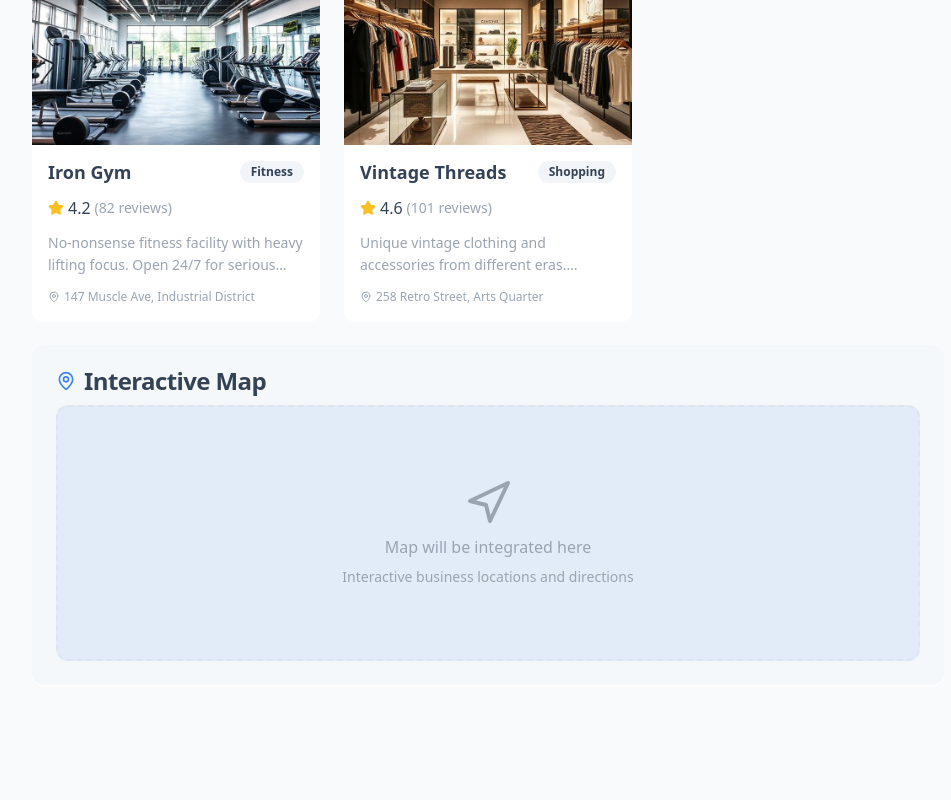
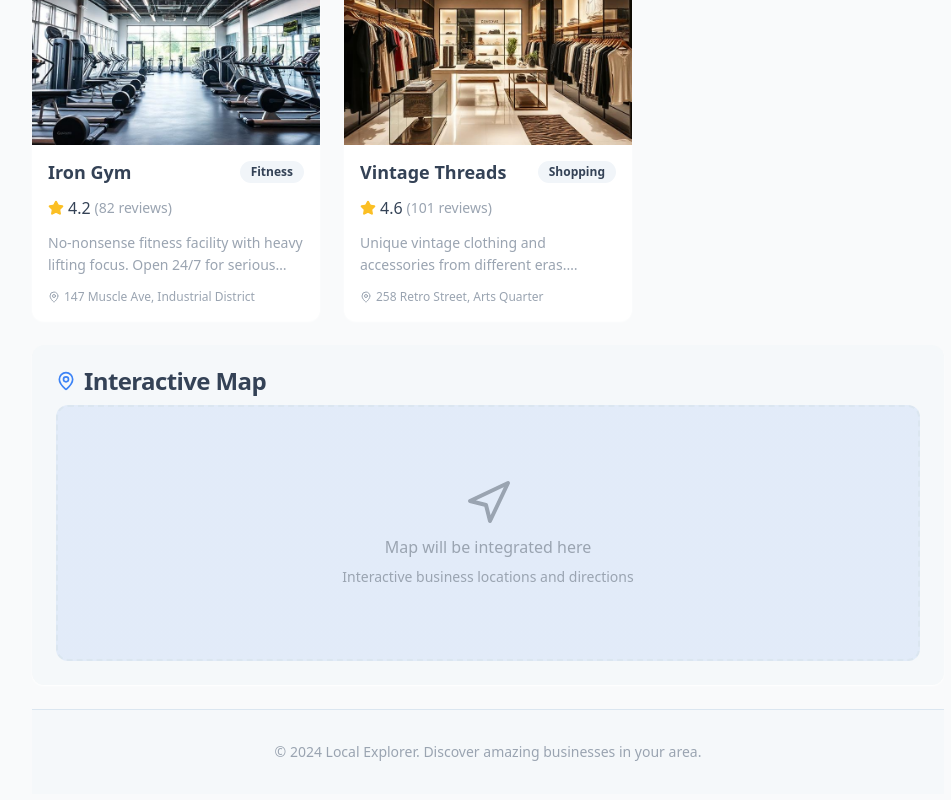
Before and after one commit to sanikadali/locale-finder-board, a React (Vite) app: page / in a window 1280 px wide. Shown: the part 1104-1904 px from the top of the page, without its empty margins (312-1263 px from the left). Before the commit the page ends 1813 px from the top, so only its background shows below. Built offline with nearby package versions, Linux system fonts and the light colour scheme; the HTML template or start-up script is replaced by a standard one.

Commit message:
Add footer component

```diff
--- a/src/pages/Index.tsx
+++ b/src/pages/Index.tsx
@@ -78,6 +78,15 @@ const Index = () => {
 
               {/* Map Section */}
               <MapPlaceholder />
+
+              {/* Footer */}
+              <footer className="border-t bg-muted/30 mt-12">
+                <div className="py-8 text-center">
+                  <p className="text-muted-foreground text-sm">
+                    © 2024 Local Explorer. Discover amazing businesses in your area.
+                  </p>
+                </div>
+              </footer>
             </div>
           </div>
         </main>
```
